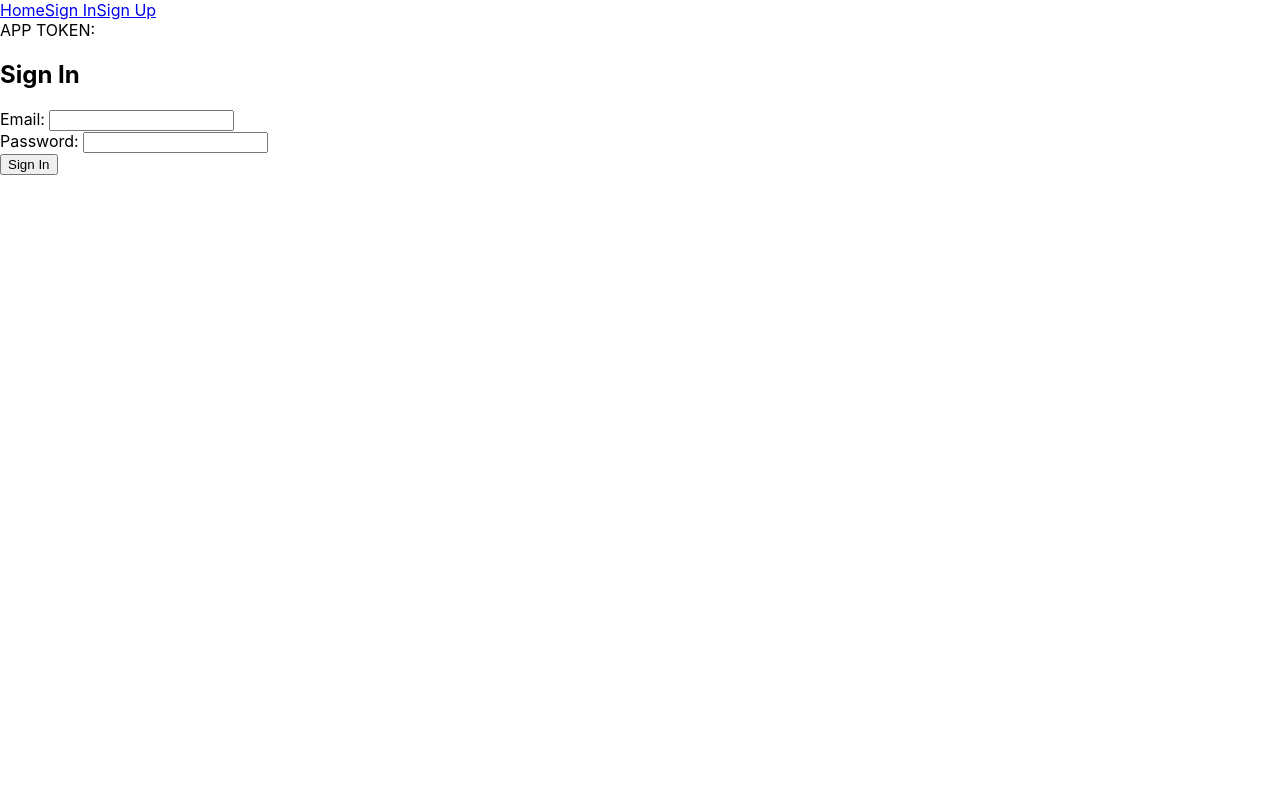
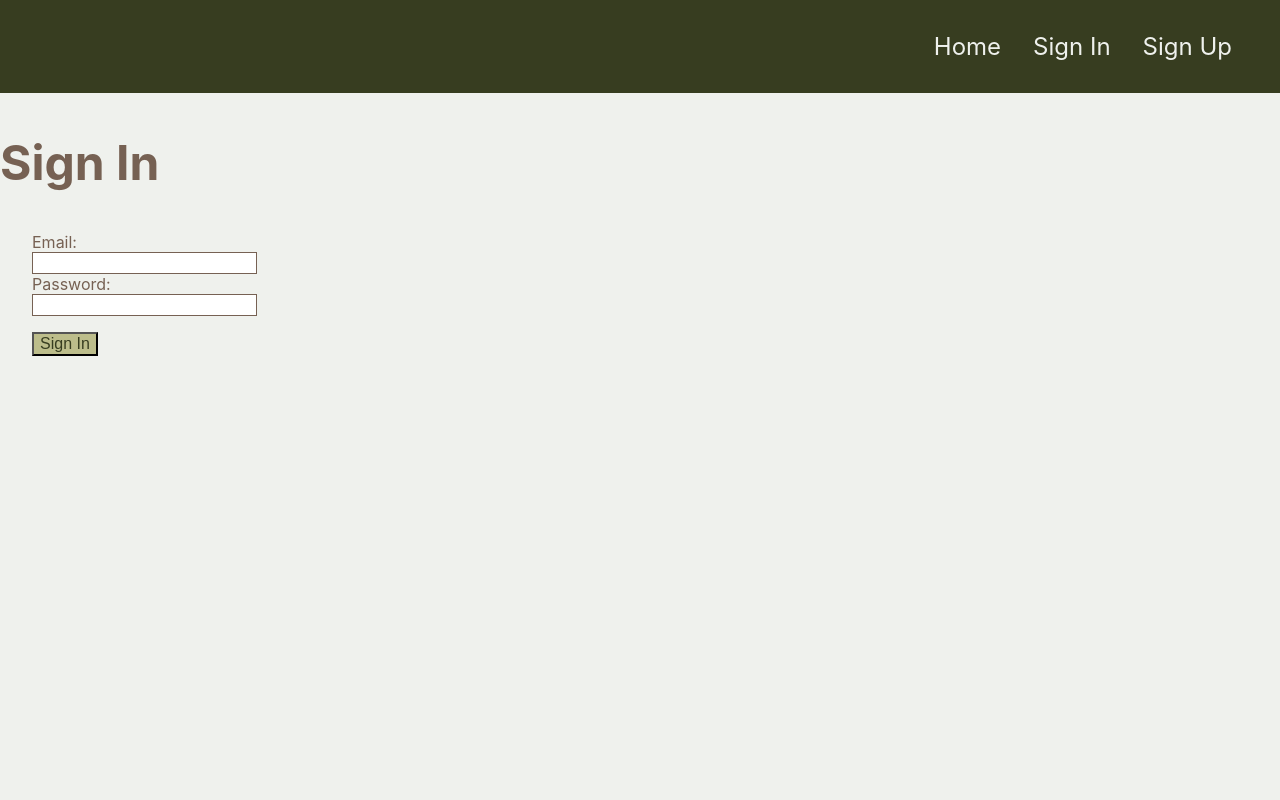
Before and after one commit to justin-w-soto/todo-frontend, a React (Create React App) app: page /signin in a window 1280 px wide. Shown: the top 800 px of the page. Built offline with nearby package versions, Linux system fonts and the light colour scheme.

Commit message:
added css

```diff
--- a/src/App.css
+++ b/src/App.css
@@ -1,38 +1,71 @@
-.App {
-  text-align: center;
+header {
+ padding-inline: 2rem ;
+ padding-block: 1rem;
+ font-size: 1.5rem;
+ display: flex;
+ flex-direction: row;
+ justify-content: flex-end;
+ text-decoration: none;
+background: #373D20;
 }
 
-.App-logo {
-  height: 40vmin;
-  pointer-events: none;
+a {
+  text-decoration: none;
+  padding: 1rem;
+  color: #EFF1ED;
 }
 
-@media (prefers-reduced-motion: no-preference) {
-  .App-logo {
-    animation: App-logo-spin infinite 20s linear;
-  }
+a:hover {
+  color: #BCBD8B;
+  font-size: 2rem;
+  border: solid #BCBD8B 3px;
+
 }
 
-.App-header {
-  background-color: #282c34;
-  min-height: 100vh;
+body {
+  background: #EFF1ED;
+  color: #766153;
+}
+
+.appt {
+  display: flex;
+  flex-direction: row;
+
+  align-content: baseline ;
+  margin-top: 100%;
+  color: #717744;
+}
+
+input {
+  border: solid 1px #766153;
+  color:#59632f;
+  font-size: 1rem;
+  font-weight: 700;
   display: flex;
   flex-direction: column;
-  align-items: center;
-  justify-content: center;
-  font-size: calc(10px + 2vmin);
-  color: white;
+  margin-inline: 2rem;
 }
 
-.App-link {
-  color: #61dafb;
+label {
+  margin-inline: 2rem;
 }
 
-@keyframes App-logo-spin {
-  from {
-    transform: rotate(0deg);
-  }
-  to {
-    transform: rotate(360deg);
-  }
+button {
+  background-color: #BCBD8B;
+  color:#373D20;
+  font-size: 1rem;
+  margin-inline: 2rem;
+  margin-block: 1rem;
 }
+
+h1 {
+  font-size: 3rem;
+}
+
+.tod {
+  border: #766153 solid 5px;
+  height: 35rem;
+  margin: 2rem;
+  border-radius: .5rem;
+  background: #d8d8cd;
+}
--- a/src/App.js
+++ b/src/App.js
@@ -7,7 +7,7 @@ import Todos from './Todos.js';
 
 class Home extends Component {
     render() {
-        return <h1>Dashborard 🌼🏡</h1>;
+        return <h1>Dashborard </h1>;
     }
 }
 class App extends Component {
@@ -28,7 +28,6 @@ class App extends Component {
                 <NavLink to="signin">Sign In</NavLink>
                 <NavLink to="signup">Sign Up</NavLink>
 
-                <div> APP TOKEN: { this.state.token && this.state.token.toString() }</div>
             </header>
             <section className="main">
                 <Switch>
@@ -45,6 +44,7 @@ class App extends Component {
 
                </Switch>
             </section>
+                        <div className="appt"> APP TOKEN: { this.state.token && this.state.token.toString() }</div>
         </BrowserRouter>
          );
     }
--- a/src/Todos.js
+++ b/src/Todos.js
@@ -6,7 +6,9 @@ class ToDos extends Component {
         console.log(this.props);
         return (
             <>
-                <h1>TODO:</h1>
+                <h1>TODO:
+                    <div className="tod"></div>
+                </h1>
             </>
         );
     }
```
